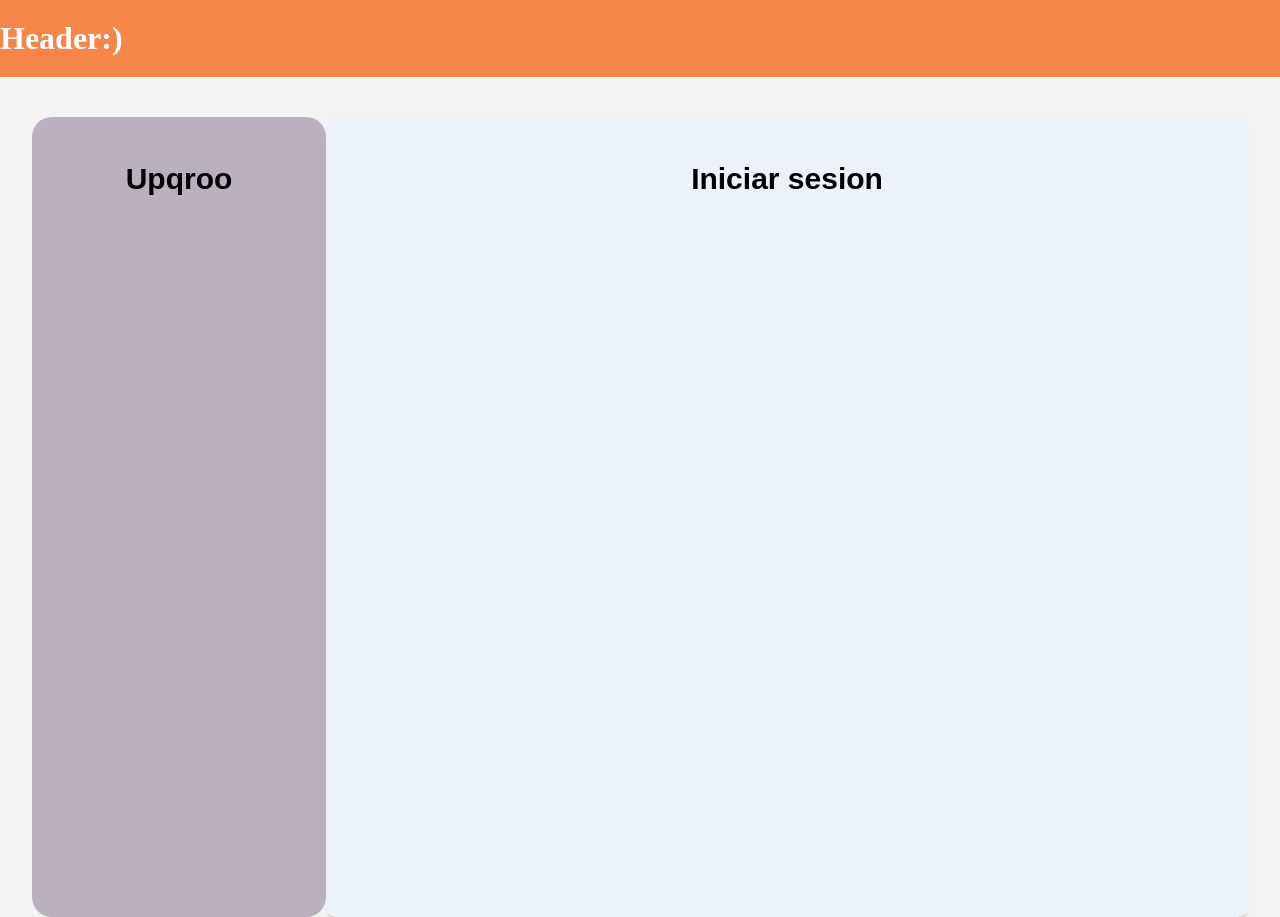
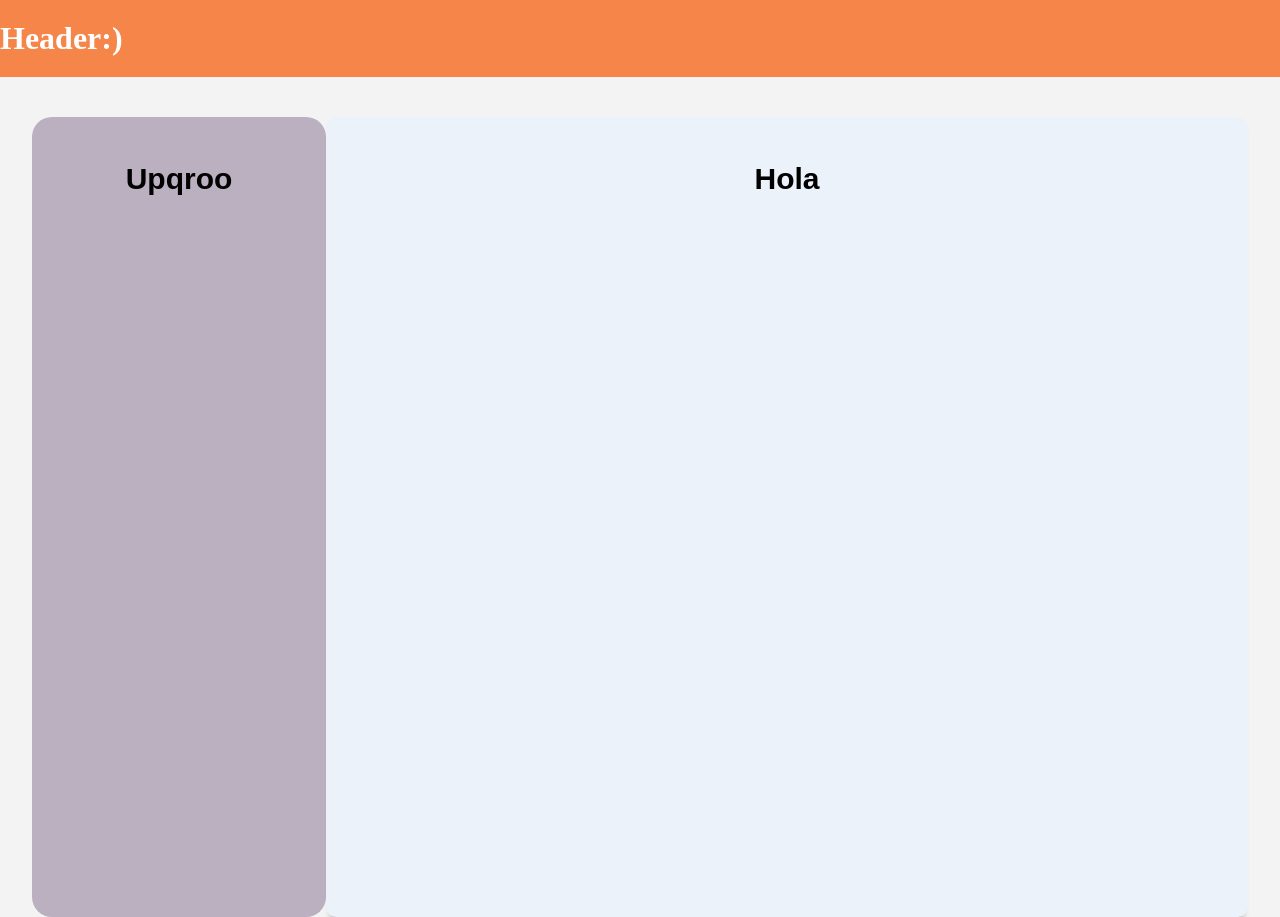
Before and after one commit to EliSalas1/programaupqro, a React (Create React App) app in the folder client-api/: page / in a window 1280 px wide. Built offline with nearby package versions, Linux system fonts and the light colour scheme.

Commit message:
Hola
Puse un Hola

```diff
--- a/client-api/src/componentes/estadistica/principal.js
+++ b/client-api/src/componentes/estadistica/principal.js
@@ -1,7 +1,7 @@
 import React from "react";
 function Principal() {
     return(
-       <h2>Iniciar sesion</h2>
+       <h2>Hola</h2>
 
     )
 }
```
